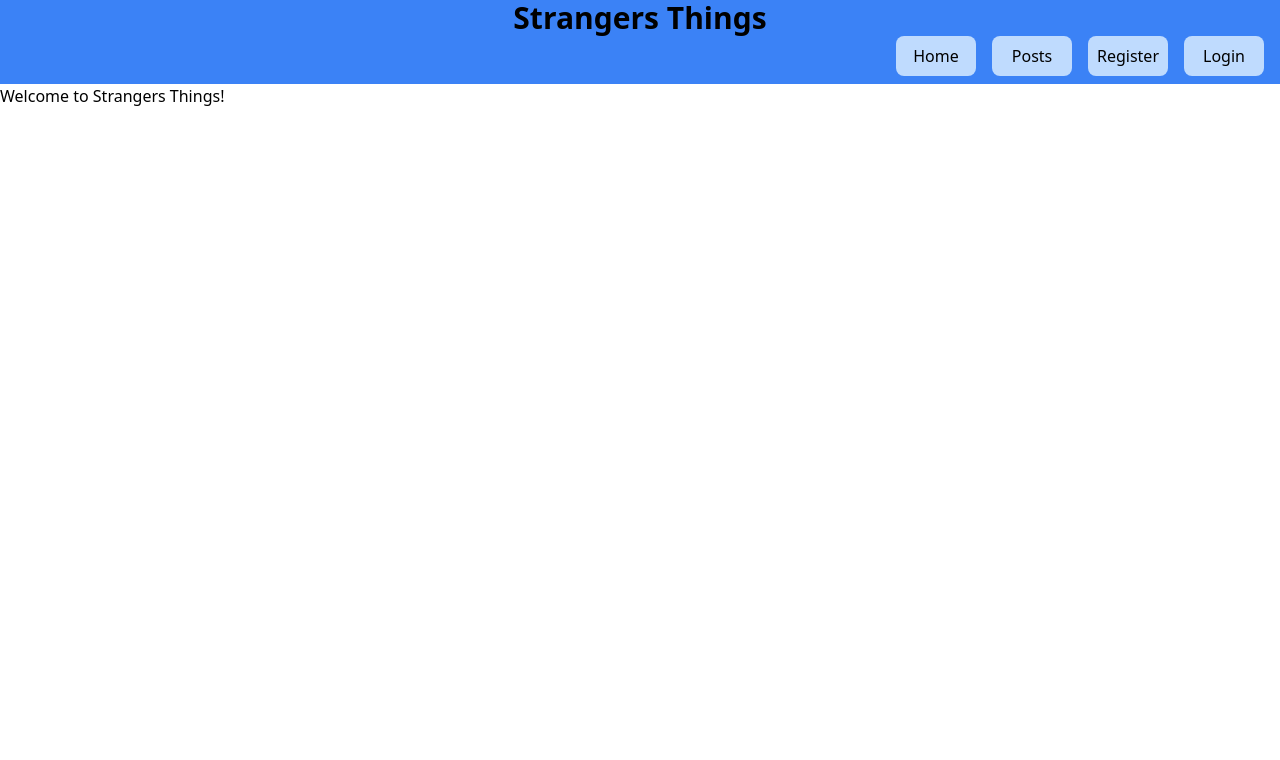
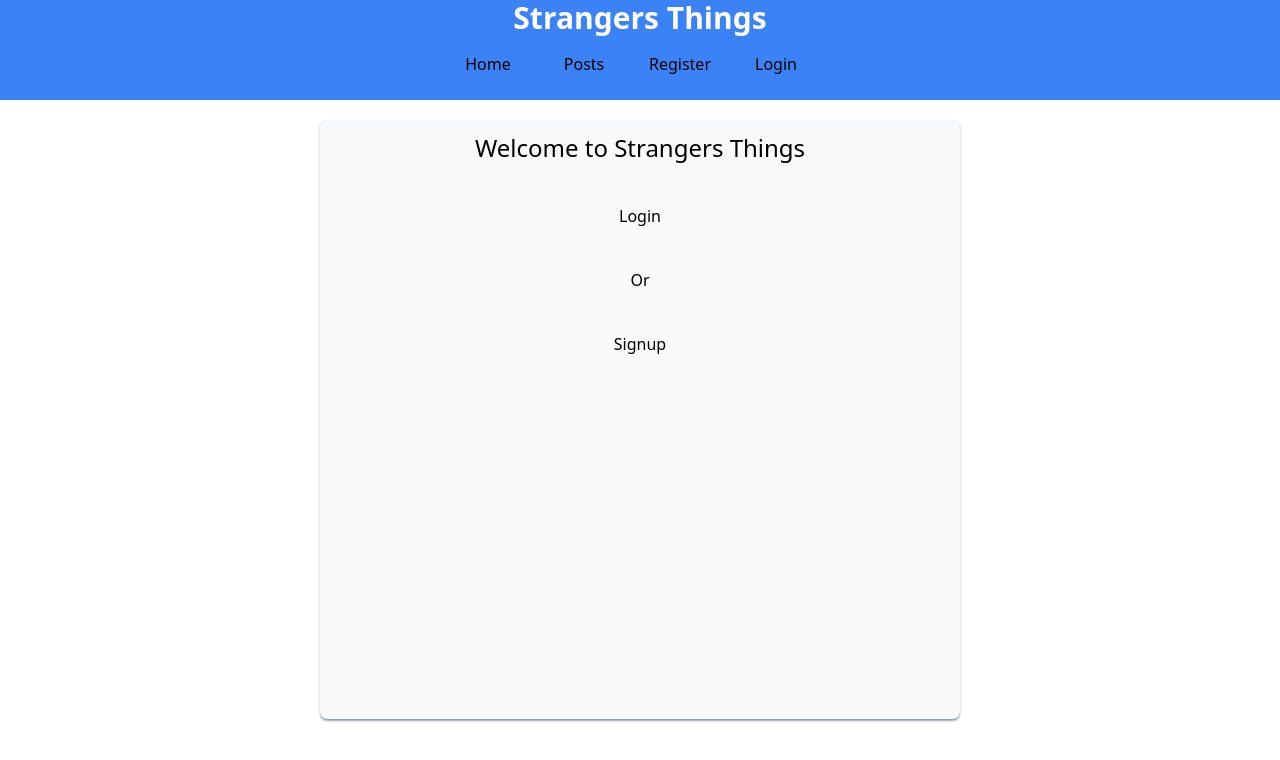
Before and after one commit to mccartneyj2009/Strangers_Things, a React (Create React App) app: page / in a window 1280 px wide. Shown: the top 760 px of the page. Built offline with nearby package versions, Linux system fonts and the light colour scheme; no server answers.

Commit message:
more styling. added profile.js and route. Home page modified.

```diff
--- a/public/index.html
+++ b/public/index.html
@@ -8,8 +8,8 @@
   <link rel="stylesheet" href="style.css">
 </head>
 
-<body class="box-border w-auto h-full">
-  <div id="app"></div>
+<body class="box-border w-screen h-screen">
+  <div class="w-screen h-full" id="app"></div>
 </body>
 
 </html>
--- a/public/style.css
+++ b/public/style.css
@@ -466,6 +466,15 @@ Ensure the default browser behavior of the `hidden` attribute.
   --tw-backdrop-sepia:  ;
 }
 
+.sticky {
+  position: -webkit-sticky;
+  position: sticky;
+}
+
+.top-0 {
+  top: 0px;
+}
+
 .m-5 {
   margin: 1.25rem;
 }
@@ -478,8 +487,20 @@ Ensure the default browser behavior of the `hidden` attribute.
   display: flex;
 }
 
+.h-screen {
+  height: 100vh;
+}
+
 .h-full {
   height: 100%;
+}
+
+.h-3\/4 {
+  height: 75%;
+}
+
+.h-7 {
+  height: 1.75rem;
 }
 
 .h-12 {
@@ -490,8 +511,28 @@ Ensure the default browser behavior of the `hidden` attribute.
   height: 2.5rem;
 }
 
-.w-auto {
-  width: auto;
+.h-auto {
+  height: auto;
+}
+
+.h-14 {
+  height: 3.5rem;
+}
+
+.w-screen {
+  width: 100vw;
+}
+
+.w-full {
+  width: 100%;
+}
+
+.w-1\/2 {
+  width: 50%;
+}
+
+.w-1\/4 {
+  width: 25%;
 }
 
 .w-20 {
@@ -522,8 +563,14 @@ Ensure the default browser behavior of the `hidden` attribute.
   justify-content: center;
 }
 
-.justify-between {
-  justify-content: space-between;
+.justify-evenly {
+  justify-content: space-evenly;
+}
+
+.space-y-10 > :not([hidden]) ~ :not([hidden]) {
+  --tw-space-y-reverse: 0;
+  margin-top: calc(2.5rem * calc(1 - var(--tw-space-y-reverse)));
+  margin-bottom: calc(2.5rem * var(--tw-space-y-reverse));
 }
 
 .space-x-4 > :not([hidden]) ~ :not([hidden]) {
@@ -545,23 +592,27 @@ Ensure the default browser behavior of the `hidden` attribute.
   border-bottom-color: rgb(148 163 184 / var(--tw-border-opacity));
 }
 
+.bg-slate-50 {
+  --tw-bg-opacity: 1;
+  background-color: rgb(248 250 252 / var(--tw-bg-opacity));
+}
+
 .bg-blue-500 {
   --tw-bg-opacity: 1;
   background-color: rgb(59 130 246 / var(--tw-bg-opacity));
 }
 
-.bg-blue-200 {
+.bg-slate-100 {
   --tw-bg-opacity: 1;
-  background-color: rgb(191 219 254 / var(--tw-bg-opacity));
-}
-
-.bg-slate-50 {
-  --tw-bg-opacity: 1;
-  background-color: rgb(248 250 252 / var(--tw-bg-opacity));
+  background-color: rgb(241 245 249 / var(--tw-bg-opacity));
 }
 
 .p-3 {
   padding: 0.75rem;
+}
+
+.p-2 {
+  padding: 0.5rem;
 }
 
 .pr-4 {
@@ -572,14 +623,19 @@ Ensure the default browser behavior of the `hidden` attribute.
   text-align: center;
 }
 
+.text-2xl {
+  font-size: 1.5rem;
+  line-height: 2rem;
+}
+
+.text-xl {
+  font-size: 1.25rem;
+  line-height: 1.75rem;
+}
+
 .text-3xl {
   font-size: 1.875rem;
   line-height: 2.25rem;
-}
-
-.text-2xl {
-  font-size: 1.5rem;
-  line-height: 2rem;
 }
 
 .font-extrabold {
@@ -594,6 +650,11 @@ Ensure the default browser behavior of the `hidden` attribute.
   font-weight: 400;
 }
 
+.text-white {
+  --tw-text-opacity: 1;
+  color: rgb(255 255 255 / var(--tw-text-opacity));
+}
+
 .shadow-sm {
   --tw-shadow: 0 1px 2px 0 rgb(0 0 0 / 0.05);
   --tw-shadow-colored: 0 1px 2px 0 var(--tw-shadow-color);
@@ -605,9 +666,22 @@ Ensure the default browser behavior of the `hidden` attribute.
   --tw-shadow: var(--tw-shadow-colored);
 }
 
+.hover\:border-b-2:hover {
+  border-bottom-width: 2px;
+}
+
+.hover\:border-b-black:hover {
+  --tw-border-opacity: 1;
+  border-bottom-color: rgb(0 0 0 / var(--tw-border-opacity));
+}
+
 .hover\:bg-blue-900:hover {
   --tw-bg-opacity: 1;
   background-color: rgb(30 58 138 / var(--tw-bg-opacity));
+}
+
+.hover\:font-semibold:hover {
+  font-weight: 600;
 }
 
 .hover\:text-white:hover {
--- a/src/App.js
+++ b/src/App.js
@@ -5,6 +5,7 @@ import Posts from "./components/Posts";
 import Register from "./components/Register";
 import Login from "./components/Login";
 import Navbar from "./components/Navbar";
+import Profile from "./components/Profile";
 
 export const BASE_URL =
     "https://strangers-things.herokuapp.com/api/2110-FTB-ET-WEB-PT";
@@ -40,11 +41,14 @@ const App = (props) => {
     }, [token]);
 
     return (
-        <div>
+        <div className="flex flex-col items-center w-full h-full">
             <Navbar user={user} setUser={setUser} />
 
             <Route exact path="/">
-                <Home />
+                <Home user={user} />
+            </Route>
+            <Route path="/profile">
+                <Profile />
             </Route>
             <Route path="/posts">
                 <Posts posts={posts} />
--- a/src/components/Home.js
+++ b/src/components/Home.js
@@ -1,7 +1,31 @@
 import React from "react";
+import { Link, Route } from "react-router-dom";
 
-const Home = (props) => {
-    return <h1>Welcome to Strangers Things!</h1>;
+const Home = ({ user }) => {
+    return (
+        <div
+            className="h-3/4 w-1/2 flex flex-col items-center
+        border-b-slate-400 border-b rounded-lg shadow-sm shadow-gray-400 m-5 bg-slate-50  p-3 space-y-10"
+        >
+            <h1 className="text-2xl">
+                Welcome to Strangers Things {user.username}
+            </h1>
+            {user.username ? (
+                <Link
+                    className="text-xl w-30 h-7 hover:border-b-black hover:border-b-2 hover:font-semibold"
+                    to="/profile"
+                >
+                    View your profile
+                </Link>
+            ) : (
+                <>
+                    <Link to="/login">Login</Link>
+                    <h2>Or</h2>
+                    <Link to="/register">Signup</Link>
+                </>
+            )}
+        </div>
+    );
 };
 
 export default Home;
--- a/src/components/Login.js
+++ b/src/components/Login.js
@@ -37,6 +37,8 @@ const Login = ({ setToken }) => {
     return (
         <>
             <form
+                className="h-3/4 w-1/4 flex flex-col items-center
+        border-b-slate-400 border-b rounded-lg shadow-sm shadow-gray-400 m-5 bg-slate-50  p-3"
                 onSubmit={(e) => {
                     e.preventDefault();
                     handleLoginUser();
--- a/src/components/Navbar.js
+++ b/src/components/Navbar.js
@@ -4,36 +4,38 @@ import { Link, useHistory } from "react-router-dom";
 const Navbar = ({ user, setUser }) => {
     const history = useHistory();
     return (
-        <header className="bg-blue-500">
-            <div className="text-center font-extrabold text-3xl">
+        <header className="bg-blue-500 w-screen sticky top-0">
+            <div className="text-center font-extrabold text-3xl text-white">
                 Strangers Things
             </div>
             <div
-                className="flex flex-row items-center justify-between"
+                className="flex flex-row items-center justify-evenly p-2"
                 id="navbar"
             >
-                <div>
-                    {user.username && (
-                        <span className="just">Hello {user.username}</span>
-                    )}
-                </div>
-
                 <div className="flex flex-row space-x-4 justify-end pr-4 h-12">
                     <Link
-                        className="flex flex-row items-center justify-center rounded-lg h-10 w-20 bg-blue-200 hover:bg-blue-900 hover:text-white hover:shadow-md"
+                        className="flex flex-row items-center justify-center rounded-lg h-10 w-20  hover:bg-blue-900 hover:text-white hover:shadow-md"
                         to="/"
                     >
                         Home
                     </Link>
                     <Link
-                        className="flex flex-row items-center justify-center rounded-lg h-10 w-20 bg-blue-200 hover:bg-blue-900 hover:text-white hover:shadow-md"
+                        className="flex flex-row items-center justify-center rounded-lg h-10 w-20  hover:bg-blue-900 hover:text-white hover:shadow-md"
                         to="/posts"
                     >
                         Posts
                     </Link>
+                    {user.username ? (
+                        <Link
+                            className="flex flex-row items-center justify-center rounded-lg h-10 w-20  hover:bg-blue-900 hover:text-white hover:shadow-md"
+                            to="/profile"
+                        >
+                            Profile
+                        </Link>
+                    ) : null}
                     {!user.username ? (
                         <Link
-                            className="flex flex-row items-center justify-center rounded-lg h-10 w-20 bg-blue-200 hover:bg-blue-900 hover:text-white hover:shadow-md"
+                            className="flex flex-row items-center justify-center rounded-lg h-10 w-20  hover:bg-blue-900 hover:text-white hover:shadow-md"
                             to="/register"
                         >
                             Register
@@ -41,7 +43,7 @@ const Navbar = ({ user, setUser }) => {
                     ) : null}
                     {!user.username ? (
                         <Link
-                            className="flex flex-row items-center justify-center rounded-lg h-10 w-20 bg-blue-200 hover:bg-blue-900 hover:text-white hover:shadow-md"
+                            className="flex flex-row items-center justify-center rounded-lg h-10 w-20  hover:bg-blue-900 hover:text-white hover:shadow-md"
                             to="/login"
                         >
                             Login
@@ -49,7 +51,7 @@ const Navbar = ({ user, setUser }) => {
                     ) : null}
                     {user.username ? (
                         <Link
-                            className="flex flex-row items-center justify-center rounded-lg h-10 w-20 bg-blue-200 hover:bg-blue-900 hover:text-white hover:shadow-md"
+                            className="flex flex-row items-center justify-center rounded-lg h-10 w-20  hover:bg-blue-900 hover:text-white hover:shadow-md"
                             to="/"
                             onClick={() => {
                                 setUser("");
--- a/src/components/Posts.js
+++ b/src/components/Posts.js
@@ -2,7 +2,17 @@ import React from "react";
 
 const Posts = ({ posts }) => {
     return (
-        <div className=" flex flex-col justify-center items-center">
+        <div className=" flex flex-col justify-center items-center w-full h-auto">
+            <form
+                className="w-full flex flex-row justify-center items-center bg-slate-100 h-14"
+                onSubmit={(e) => {
+                    e.preventDefault();
+                }}
+            >
+                <label>Search Posts:</label>
+                <input placeholder="Search term"></input>
+                <button>Search</button>
+            </form>
             {posts.map((index) => {
                 return (
                     <div
--- /dev/null
+++ b/src/components/Profile.js
@@ -0,0 +1,11 @@
+import React from "react";
+
+const Profile = (props) => {
+    return (
+        <>
+            <h1>Profile</h1>
+        </>
+    );
+};
+
+export default Profile;
--- a/src/components/Register.js
+++ b/src/components/Register.js
@@ -37,6 +37,8 @@ const Register = ({ setToken }) => {
     return (
         <>
             <form
+                className="h-3/4 w-1/4 flex flex-col items-center
+        border-b-slate-400 border-b rounded-lg shadow-sm shadow-gray-400 m-5 bg-slate-50  p-3"
                 onSubmit={(e) => {
                     setError("");
                     e.preventDefault();
```
